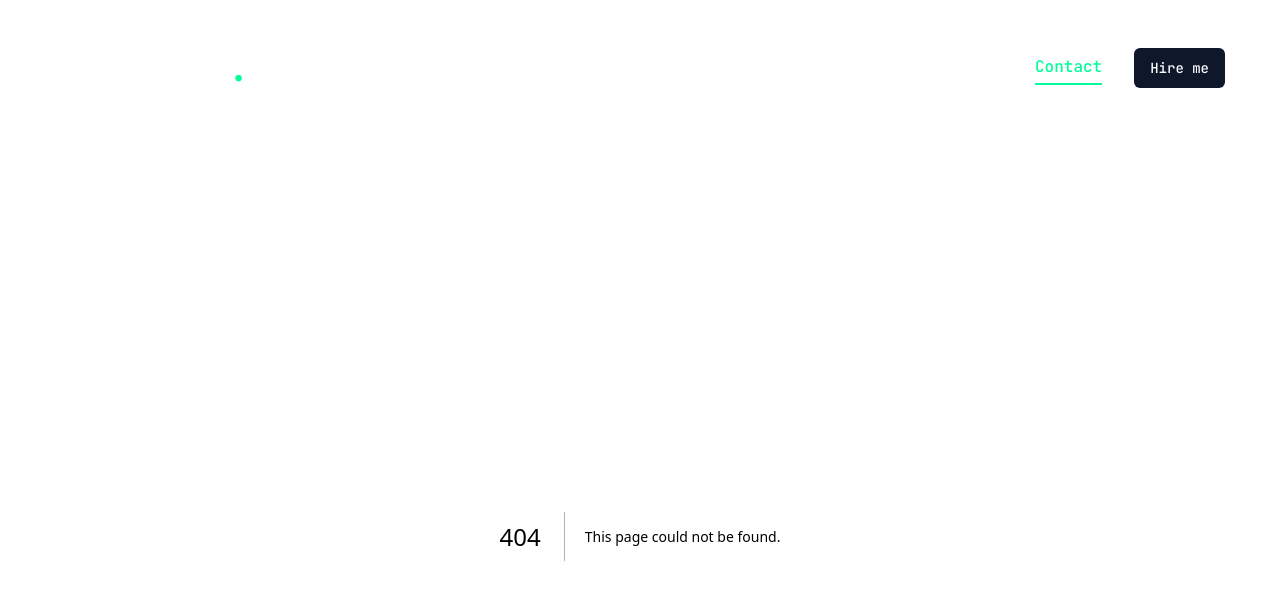
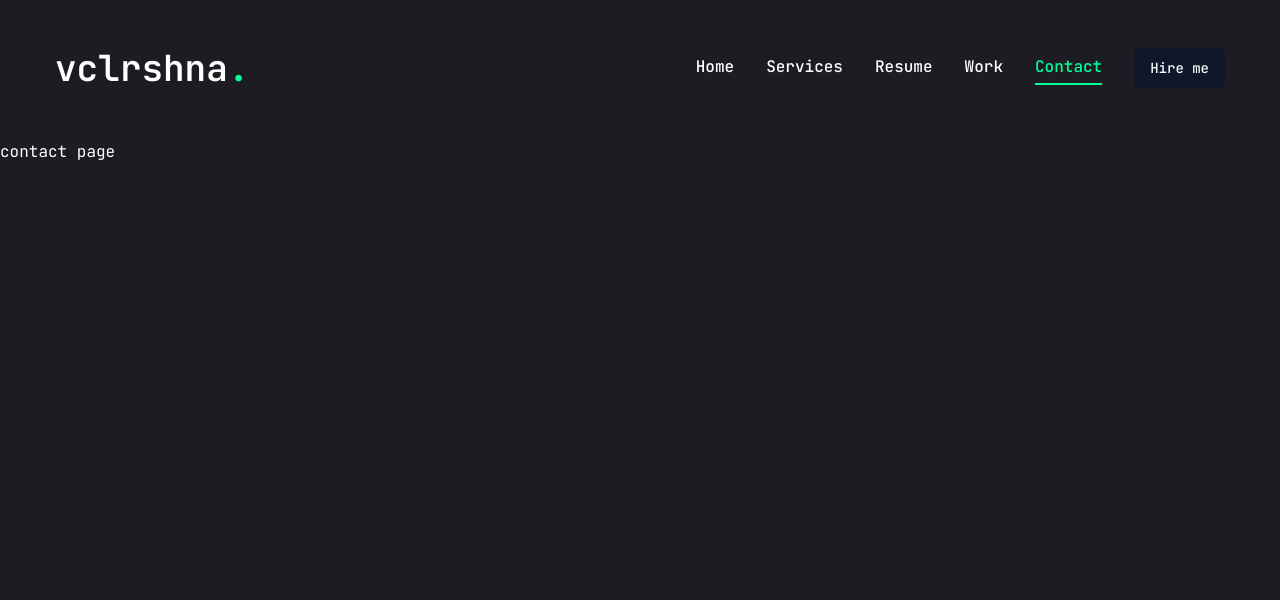
Before and after one commit to AisyahAuliaAngelinee/Portofolio, a Next.js app in the folder personal-website/: page /contact in a window 1280 px wide. Before the commit this address had no page. Shown: the top 600 px of the page. Built offline with nearby package versions, Linux system fonts and the light colour scheme.

Commit message:
feat: pages, transition

```diff
--- a/personal-website/package.json
+++ b/personal-website/package.json
@@ -16,6 +16,7 @@
     "@radix-ui/react-tooltip": "^1.1.2",
     "class-variance-authority": "^0.7.0",
     "clsx": "^2.1.1",
+    "framer-motion": "^11.2.12",
     "lucide-react": "^0.399.0",
     "next": "14.2.4",
     "react": "^18",
--- /dev/null
+++ b/personal-website/src/app/contact/page.tsx
@@ -0,0 +1,9 @@
+const Contact = () => {
+	return (
+		<>
+			<div>contact page</div>
+		</>
+	);
+};
+
+export default Contact;
--- a/personal-website/src/app/layout.tsx
+++ b/personal-website/src/app/layout.tsx
@@ -4,6 +4,7 @@ import "./globals.css";
 
 // Components
 import Header from "@/components/Header";
+import PageTransition from "@/components/PageTransition";
 
 const jetBrainsMono = JetBrains_Mono({ subsets: ["latin"], weight: ["100", "200", "300", "400", "500", "600", "700", "800"], variable: "--font-jetBrainsMono" });
 
@@ -21,7 +22,7 @@ export default function RootLayout({
 		<html lang="en">
 			<body className={jetBrainsMono.variable}>
 				<Header />
-				{children}
+				<PageTransition>{children}</PageTransition>
 			</body>
 		</html>
 	);
--- /dev/null
+++ b/personal-website/src/app/resume/page.tsx
@@ -0,0 +1,9 @@
+const Resume = () => {
+	return (
+		<>
+			<div>resume page</div>
+		</>
+	);
+};
+
+export default Resume;
--- a/personal-website/src/app/services/page.tsx
+++ b/personal-website/src/app/services/page.tsx
@@ -1,9 +1,9 @@
-function page() {
+function Services() {
 	return (
 		<>
-			<div>page</div>
+			<div>services page</div>
 		</>
 	);
 }
 
-export default page;
+export default Services;
--- /dev/null
+++ b/personal-website/src/app/work/page.tsx
@@ -0,0 +1,9 @@
+const Work = () => {
+	return (
+		<>
+			<div>work page</div>
+		</>
+	);
+};
+
+export default Work;
--- /dev/null
+++ b/personal-website/src/components/PageTransition.tsx
@@ -0,0 +1,32 @@
+"use client";
+
+import { AnimatePresence, motion } from "framer-motion";
+import { usePathname } from "next/navigation";
+
+const PageTransition = ({ children }: { children: any }) => {
+	const pathname = usePathname();
+
+	return (
+		<>
+			<AnimatePresence>
+				<div key={pathname}>
+					<motion.div
+						initial={{ opacity: 1 }}
+						animate={{
+							opacity: 0,
+							transition: {
+								delay: 1,
+								duration: 0.4,
+								ease: "easeInOut",
+							},
+						}}
+						className="h-screen w-screen fixed bg-primary top-0 pointer-events-none"
+					/>
+					{children}
+				</div>
+			</AnimatePresence>
+		</>
+	);
+};
+
+export default PageTransition;
```
Also changed, not shown: 1 other file (tests, documents, lock files or other folders).
